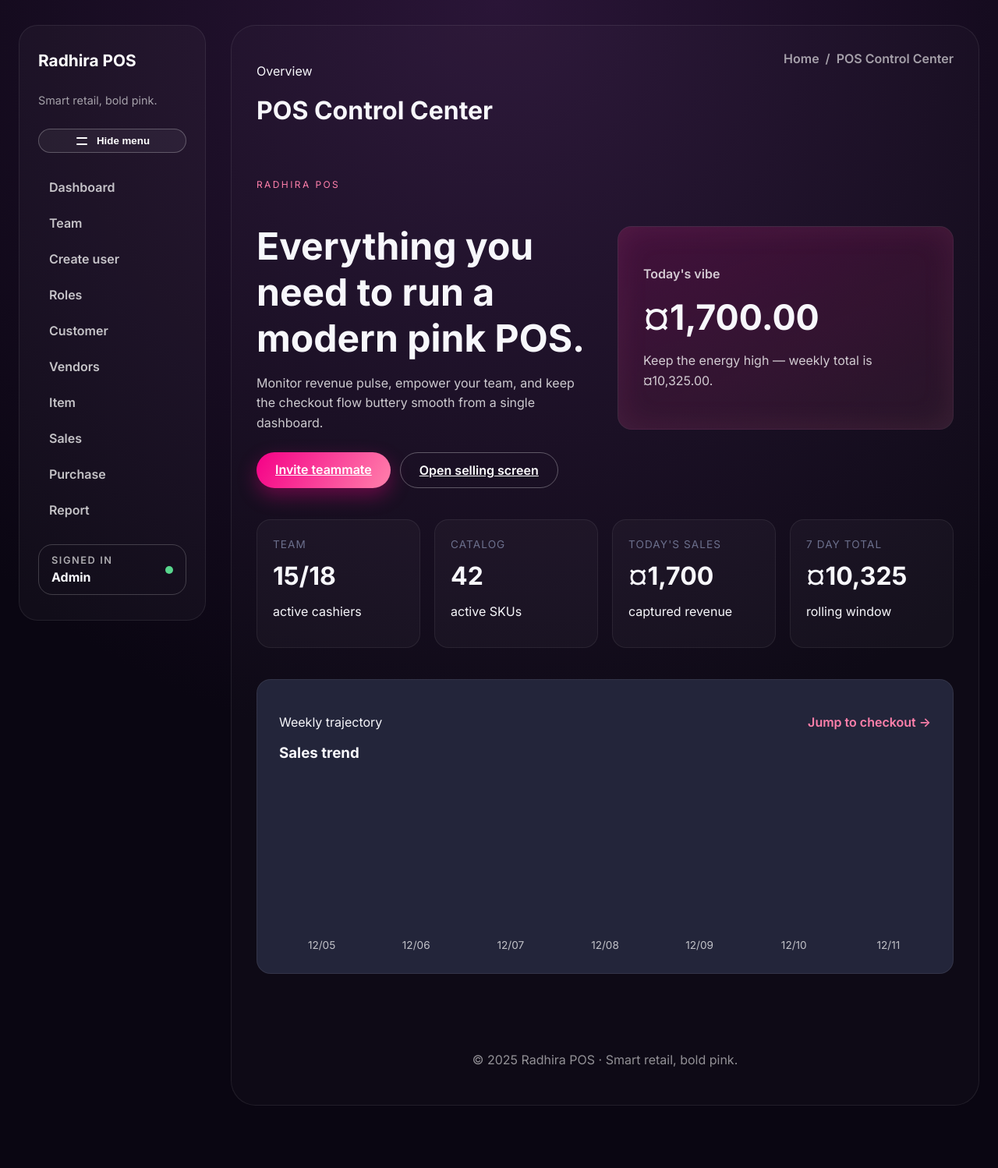
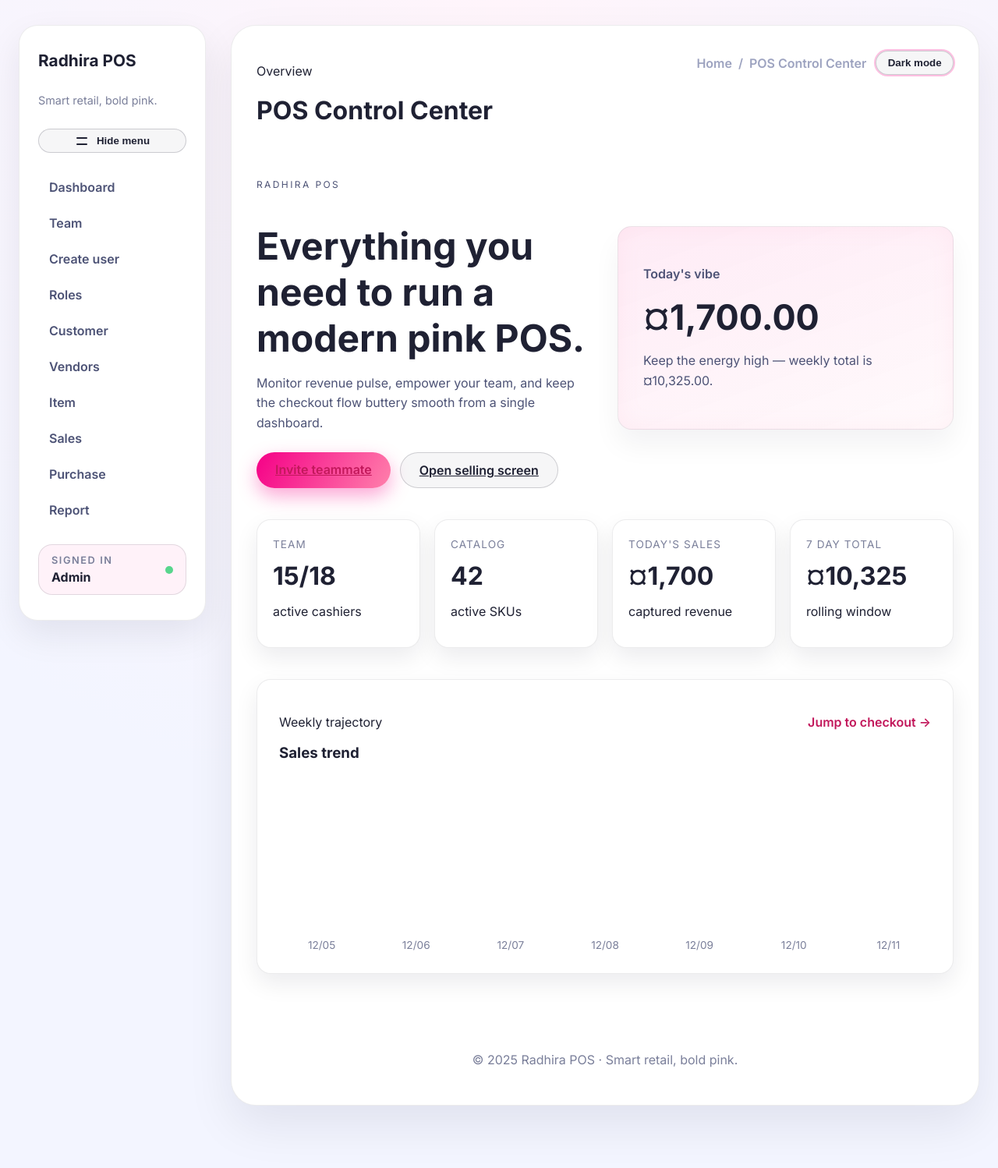
Before and after one commit to Rajeshpandey9807/Radhira_POS, an ASP.NET Core app: page / in a window 1280 px wide. Shown: the whole page at 78% size. Run offline with ASP.NET Core 8, Linux system fonts and the light colour scheme; the project's own start-up code is not run, and a stand-in starts its controllers and pages; some libraries are stand-ins or nearby versions.

Commit message:
feat: Implement dark mode and theme switching
Co-authored-by: thgvr57mss <thgvr57mss@privaterelay.appleid.com>

```diff
--- a/src/PosApp.Web/Views/Shared/_Layout.cshtml
+++ b/src/PosApp.Web/Views/Shared/_Layout.cshtml
@@ -7,6 +7,21 @@
     <link rel="preconnect" href="https://fonts.gstatic.com" crossorigin />
     <link href="https://fonts.googleapis.com/css2?family=Inter:wght@400;500;600;700&display=swap" rel="stylesheet">
     <link rel="stylesheet" href="~/css/site.css" asp-append-version="true" />
+    <script>
+        (function () {
+            var storageKey = "radhira-pos:theme";
+            try {
+                var stored = localStorage.getItem(storageKey);
+                var prefersLight = window.matchMedia && window.matchMedia("(prefers-color-scheme: light)").matches;
+                var theme = stored === "light" || stored === "dark"
+                    ? stored
+                    : (prefersLight ? "light" : "dark");
+                document.documentElement.setAttribute("data-theme", theme);
+            } catch (error) {
+                document.documentElement.setAttribute("data-theme", "dark");
+            }
+        })();
+    </script>
 </head>
 <body>
 @{
@@ -17,7 +32,7 @@
             <a class="brand" asp-controller="Home" asp-action="Index">Radhira POS</a>
             <p class="side-tagline">Smart retail, bold pink.</p>
             <button type="button"
-                    class="sidebar-toggle"
+                    class="sidebar-toggle pill-button"
                     data-sidebar-toggle
                     aria-pressed="false">
                 <span class="sidebar-toggle-icon" aria-hidden="true"></span>
@@ -50,10 +65,18 @@
                     <p class="eyebrow">Overview</p>
                     <h1>@pageTitle</h1>
                 </div>
-                <div class="breadcrumbs">
-                    <span>Home</span>
-                    <span>/</span>
-                    <span>@pageTitle</span>
+                <div class="top-actions">
+                    <div class="breadcrumbs">
+                        <span>Home</span>
+                        <span>/</span>
+                        <span>@pageTitle</span>
+                    </div>
+                    <button type="button"
+                            class="theme-switch pill-button"
+                            data-theme-toggle
+                            aria-pressed="false">
+                        <span data-theme-toggle-label>Light mode</span>
+                    </button>
                 </div>
             </header>
 
--- a/src/PosApp.Web/wwwroot/css/site.css
+++ b/src/PosApp.Web/wwwroot/css/site.css
@@ -175,6 +175,14 @@ a:hover {
   flex-wrap: wrap;
 }
 
+.top-actions {
+  display: flex;
+  justify-content: flex-end;
+  align-items: center;
+  gap: 12px;
+  flex-wrap: wrap;
+}
+
 .breadcrumbs {
   display: flex;
   gap: 8px;
@@ -183,7 +191,7 @@ a:hover {
   font-weight: 600;
 }
 
-.sidebar-toggle {
+.pill-button {
   display: inline-flex;
   align-items: center;
   gap: 10px;
@@ -194,24 +202,39 @@ a:hover {
   padding: 0.45rem 0.9rem;
   font-weight: 600;
   cursor: pointer;
-  transition: transform 0.15s ease, border-color 0.15s ease, background 0.15s ease;
+  transition: transform 0.15s ease, border-color 0.15s ease, background 0.15s ease, color 0.15s ease;
+}
+
+.pill-button:hover,
+.pill-button:focus-visible {
+  border-color: var(--pink-300);
+  background: rgba(255, 255, 255, 0.12);
+}
+
+.pill-button:focus-visible {
+  outline: 2px solid var(--pink-300);
+  outline-offset: 4px;
+}
+
+.pill-button:active {
+  transform: scale(0.97);
+}
+
+.sidebar-toggle {
   width: 100%;
   justify-content: center;
 }
 
-.sidebar-toggle:hover,
-.sidebar-toggle:focus-visible {
-  border-color: var(--pink-300);
-  background: rgba(255, 255, 255, 0.12);
+.theme-switch {
+  justify-content: flex-start;
 }
 
-.sidebar-toggle:focus-visible {
-  outline: 2px solid var(--pink-300);
-  outline-offset: 4px;
+.theme-switch[data-theme-toggle][aria-pressed="true"] {
+  box-shadow: 0 0 0 2px rgba(245, 0, 135, 0.25);
 }
 
-.sidebar-toggle:active {
-  transform: scale(0.97);
+.theme-switch span {
+  white-space: nowrap;
 }
 
 .sidebar-toggle-icon {
@@ -687,6 +710,183 @@ body.sidebar-collapsed .sidebar-toggle-icon::after {
   transform: translateY(12px);
 }
 
+:root[data-theme="light"],
+:root[data-theme="light"] body {
+  background: radial-gradient(circle at top, #fff5fb, #f3f5ff 65%);
+  color: #1f2133;
+}
+
+:root[data-theme="light"] footer {
+  color: #7a7f9a;
+}
+
+:root[data-theme="light"] a {
+  color: var(--pink-700);
+}
+
+:root[data-theme="light"] a:hover {
+  color: var(--pink-900);
+}
+
+:root[data-theme="light"] .btn.ghost {
+  border-color: rgba(17, 19, 34, 0.18);
+  background: rgba(31, 33, 51, 0.04);
+  color: #1f2133;
+}
+
+:root[data-theme="light"] .brand {
+  color: #1f2133;
+}
+
+:root[data-theme="light"] .side-nav {
+  background: #fff;
+  border-color: rgba(17, 19, 34, 0.08);
+  box-shadow: 0 18px 45px rgba(17, 19, 34, 0.08);
+}
+
+:root[data-theme="light"] .side-tagline {
+  color: #7a7f9a;
+}
+
+:root[data-theme="light"] .nav-menu a {
+  color: #4d5376;
+}
+
+:root[data-theme="light"] .nav-menu a:hover,
+:root[data-theme="light"] .nav-menu a:focus {
+  background: rgba(245, 0, 135, 0.12);
+  color: var(--pink-900);
+}
+
+:root[data-theme="light"] .main-column {
+  background: #fff;
+  border-color: rgba(17, 19, 34, 0.08);
+  box-shadow: 0 25px 60px rgba(17, 19, 34, 0.08);
+}
+
+:root[data-theme="light"] .breadcrumbs {
+  color: #9da3c0;
+}
+
+:root[data-theme="light"] .pill-button {
+  border-color: rgba(31, 33, 51, 0.2);
+  background: rgba(31, 33, 51, 0.04);
+  color: #1f2133;
+}
+
+:root[data-theme="light"] .pill-button:hover,
+:root[data-theme="light"] .pill-button:focus-visible {
+  border-color: rgba(136, 14, 79, 0.4);
+  background: rgba(245, 0, 135, 0.08);
+}
+
+:root[data-theme="light"] body.sidebar-collapsed .sidebar-toggle {
+  border-color: rgba(31, 33, 51, 0.35);
+}
+
+:root[data-theme="light"] .user-chip {
+  border-color: rgba(17, 19, 34, 0.12);
+  background: rgba(245, 0, 135, 0.05);
+  color: #1f2133;
+}
+
+:root[data-theme="light"] .user-chip .chip-label {
+  color: #7a7f9a;
+}
+
+:root[data-theme="light"] .hero-panel p {
+  color: #4d5376;
+}
+
+:root[data-theme="light"] .marquee-card {
+  background: linear-gradient(160deg, rgba(245, 0, 135, 0.08), rgba(255, 128, 171, 0.04));
+  border-color: rgba(17, 19, 34, 0.08);
+  box-shadow: inset 0 0 30px rgba(255, 128, 171, 0.08), 0 20px 35px rgba(17, 19, 34, 0.05);
+}
+
+:root[data-theme="light"] .stat-grid article,
+:root[data-theme="light"] .card-form,
+:root[data-theme="light"] .trend-card,
+:root[data-theme="light"] .pos-screen {
+  background: #fff;
+  border-color: rgba(17, 19, 34, 0.08);
+  box-shadow: 0 12px 30px rgba(17, 19, 34, 0.08);
+}
+
+:root[data-theme="light"] .stat-grid span,
+:root[data-theme="light"] .trend-bars span,
+:root[data-theme="light"] .trend-bars .empty,
+:root[data-theme="light"] .ticket-lines small,
+:root[data-theme="light"] .empty {
+  color: #7a7f9a;
+}
+
+:root[data-theme="light"] .field-group input,
+:root[data-theme="light"] .field-group select,
+:root[data-theme="light"] .catalog-filter .field {
+  border: 1px solid rgba(17, 19, 34, 0.15);
+  background: rgba(248, 249, 255, 0.9);
+  color: #1f2133;
+}
+
+:root[data-theme="light"] .field-group input::placeholder,
+:root[data-theme="light"] .catalog-filter .field::placeholder {
+  color: #7a7f9a;
+}
+
+:root[data-theme="light"] .field-group span {
+  color: #d14979;
+}
+
+:root[data-theme="light"] .modern-table {
+  background: #fff;
+}
+
+:root[data-theme="light"] .modern-table th,
+:root[data-theme="light"] .modern-table td {
+  border-bottom: 1px solid rgba(17, 19, 34, 0.08);
+}
+
+:root[data-theme="light"] .avatar-circle {
+  background: rgba(136, 14, 79, 0.1);
+  color: var(--pink-900);
+}
+
+:root[data-theme="light"] .actions a,
+:root[data-theme="light"] .actions button {
+  color: var(--pink-700);
+}
+
+:root[data-theme="light"] .catalog-panel,
+:root[data-theme="light"] .ticket-panel {
+  background: rgba(248, 249, 255, 0.9);
+  border: 1px solid rgba(17, 19, 34, 0.08);
+}
+
+:root[data-theme="light"] .product-card {
+  background: rgba(245, 0, 135, 0.08);
+  color: #1f2133;
+}
+
+:root[data-theme="light"] .product-card .sku {
+  color: #7a7f9a;
+}
+
+:root[data-theme="light"] .chip {
+  background: rgba(136, 14, 79, 0.08);
+  color: #880e4f;
+  border: 1px solid rgba(136, 14, 79, 0.08);
+}
+
+:root[data-theme="light"] .chip.active {
+  color: #fff;
+  box-shadow: 0 8px 20px rgba(245, 0, 135, 0.25);
+}
+
+:root[data-theme="light"] .toast {
+  box-shadow: 0 20px 35px rgba(136, 14, 79, 0.25);
+}
+
 @media (max-width: 960px) {
   .app-shell {
     flex-direction: column;
--- a/src/PosApp.Web/wwwroot/js/site.js
+++ b/src/PosApp.Web/wwwroot/js/site.js
@@ -51,3 +51,74 @@
     persistPreference(next);
   });
 })();
+
+(() => {
+  const toggle = document.querySelector('[data-theme-toggle]');
+  if (!toggle) {
+    return;
+  }
+
+  const root = document.documentElement;
+  const label = toggle.querySelector('[data-theme-toggle-label]');
+  const storageKey = 'radhira-pos:theme';
+  const mediaQuery = window.matchMedia ? window.matchMedia('(prefers-color-scheme: dark)') : null;
+
+  const readPreference = () => {
+    try {
+      const stored = localStorage.getItem(storageKey);
+      return stored === 'light' || stored === 'dark' ? stored : null;
+    } catch {
+      return null;
+    }
+  };
+
+  const persistPreference = (theme) => {
+    try {
+      localStorage.setItem(storageKey, theme);
+    } catch {
+      // Ignore storage problems.
+    }
+  };
+
+  const applyTheme = (theme) => {
+    const next = theme === 'light' ? 'light' : 'dark';
+    root.setAttribute('data-theme', next);
+    toggle.setAttribute('aria-pressed', next === 'light' ? 'true' : 'false');
+    if (label) {
+      label.textContent = next === 'light' ? 'Dark mode' : 'Light mode';
+    }
+  };
+
+  const systemTheme = () => {
+    if (!mediaQuery) {
+      return 'dark';
+    }
+    return mediaQuery.matches ? 'dark' : 'light';
+  };
+  const stored = readPreference();
+  let followSystem = !stored;
+
+  applyTheme(stored ?? systemTheme());
+
+  if (mediaQuery) {
+    const handleChange = () => {
+      if (followSystem) {
+        applyTheme(systemTheme());
+      }
+    };
+
+    if (typeof mediaQuery.addEventListener === 'function') {
+      mediaQuery.addEventListener('change', handleChange);
+    } else if (typeof mediaQuery.addListener === 'function') {
+      mediaQuery.addListener(handleChange);
+    }
+  }
+
+  toggle.addEventListener('click', () => {
+    const current = root.getAttribute('data-theme') === 'light' ? 'light' : 'dark';
+    const next = current === 'light' ? 'dark' : 'light';
+    followSystem = false;
+    applyTheme(next);
+    persistPreference(next);
+  });
+})();
```
